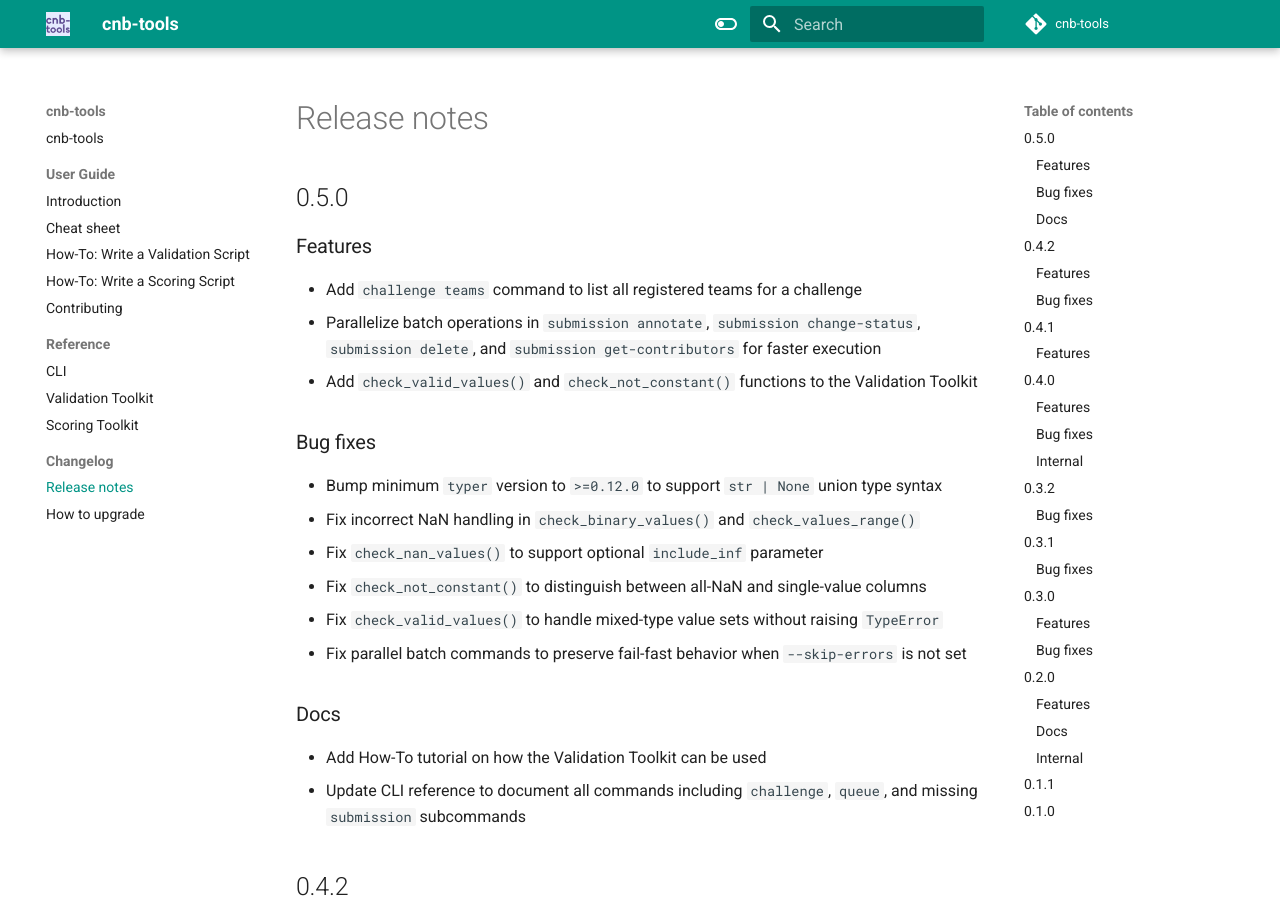
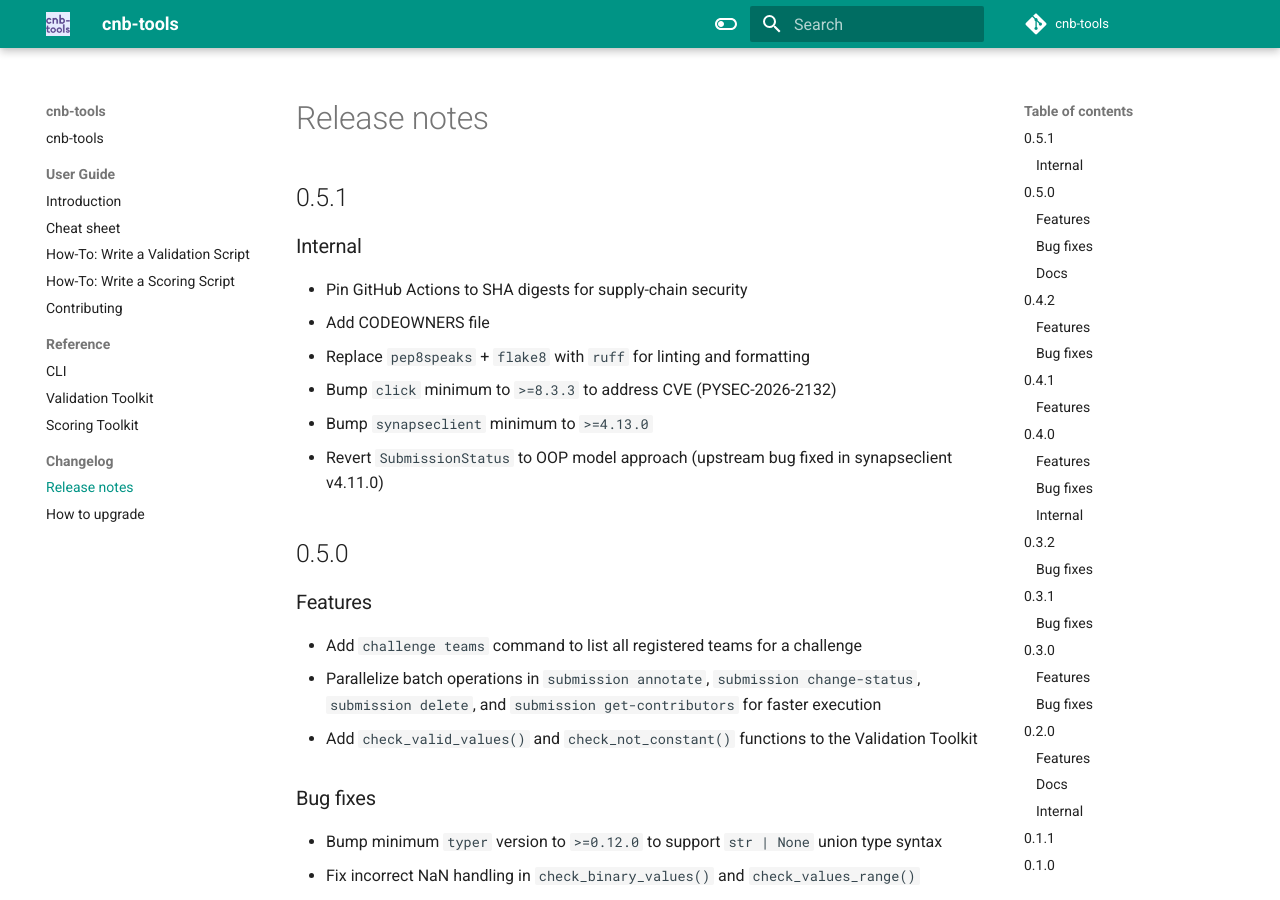
Before and after one commit to Sage-Bionetworks-Challenges/cnb-tools, an MkDocs documentation site: the page built from docs/changelog/release-notes.md, in a window 1280 px wide and 900 px high. Built offline with MkDocs 1.6.1 and Material for MkDocs 9.7.7, drawn with Linux system fonts in a browser that asks for light colours; comment, search, counter and statistics services are not loaded.

Commit message:
Release prep/0.5.1 (#53)
* release prep/0.5.1

* update release notes

```diff
--- a/docs/changelog/release-notes.md
+++ b/docs/changelog/release-notes.md
@@ -1,3 +1,13 @@
+## 0.5.1
+
+### Internal
+- Pin GitHub Actions to SHA digests for supply-chain security
+- Add CODEOWNERS file
+- Replace `pep8speaks` + `flake8` with `ruff` for linting and formatting
+- Bump `click` minimum to `>=8.3.3` to address CVE (PYSEC-2026-2132)
+- Bump `synapseclient` minimum to `>=4.13.0`
+- Revert `SubmissionStatus` to OOP model approach (upstream bug fixed in synapseclient v4.11.0)
+
 ## 0.5.0
 
 ### Features
--- a/pyproject.toml
+++ b/pyproject.toml
@@ -1,6 +1,6 @@
 [project]
 name = "cnb-tools"
-version = "0.5.0"
+version = "0.5.1"
 description = "Convenience tools/functions for challenges and benchmarking on Synapse.org"
 license = {text = "Apache-2.0"}
 authors = [
@@ -29,7 +29,7 @@
 ]
 dependencies = [
     "typer>=0.12.0",
-    "synapseclient>=4.7.0",
+    "synapseclient>=4.13.0",
     "click>=8.3.3",
     "pandas>=2.0.3",
 ]
```
Also changed, not shown: 1 other file.
